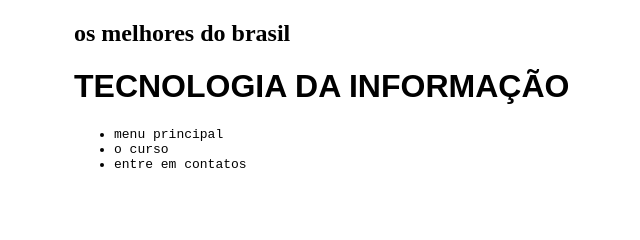
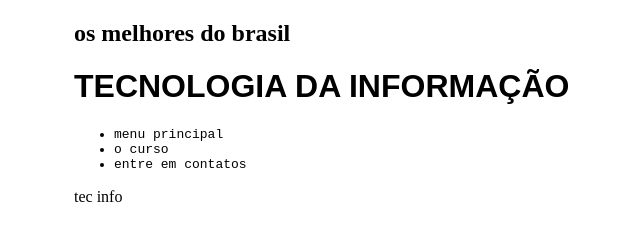
Before and after one commit to dev-everaldo-tecinfo/primeiro-commit, a plain HTML site: page index.html in a window 1280 px wide. Shown: the full height of the page, 246-886 px from the left. Drawn offline with Linux system fonts and the light colour scheme.

Commit message:
novo teste

```diff
--- a/index.html
+++ b/index.html
@@ -16,5 +16,6 @@
     <li>o curso</li>
     <li>entre em contatos</li>
 </ul>
+<p>tec info</p>
 </body>
 </html>
```
